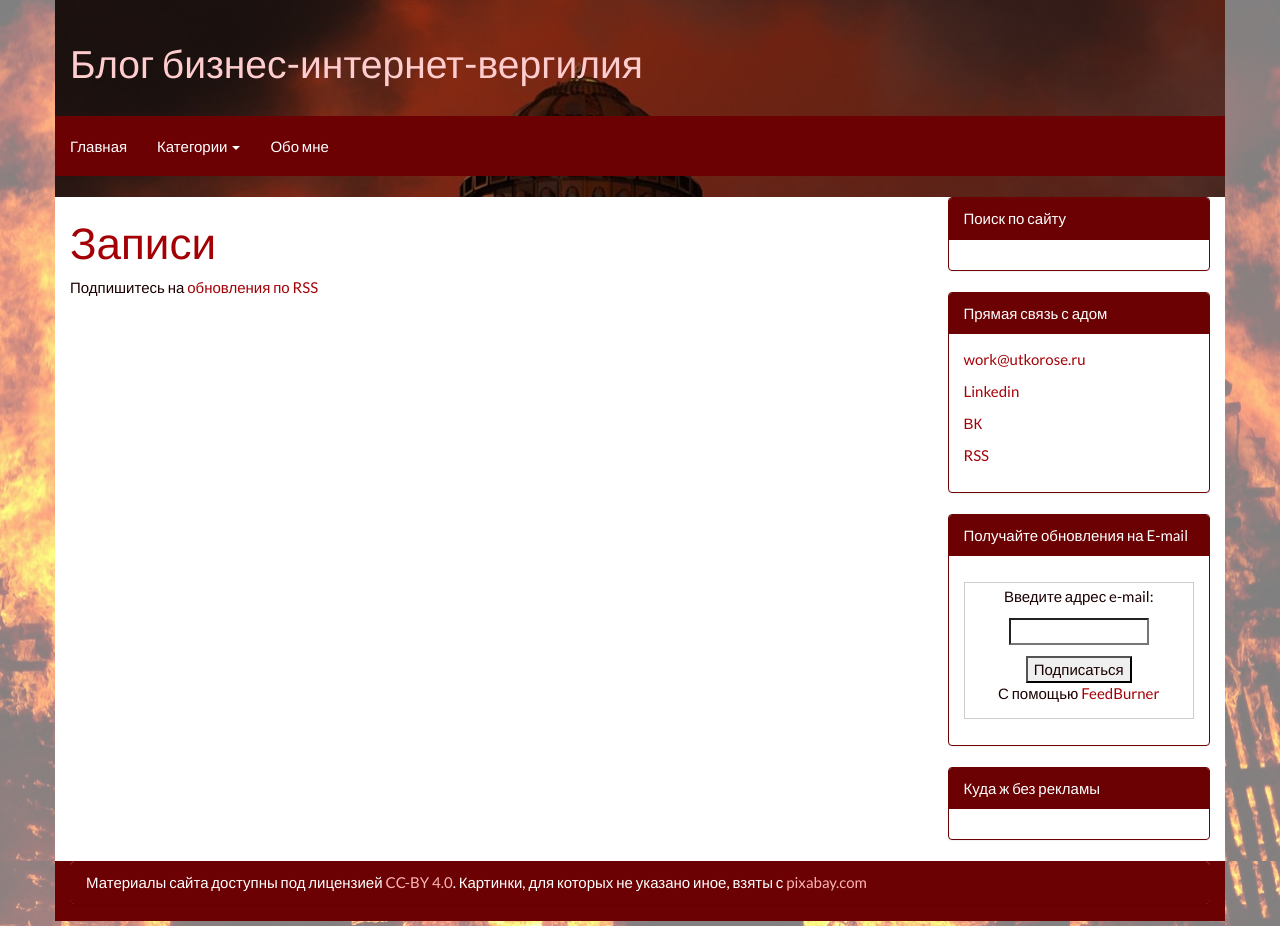
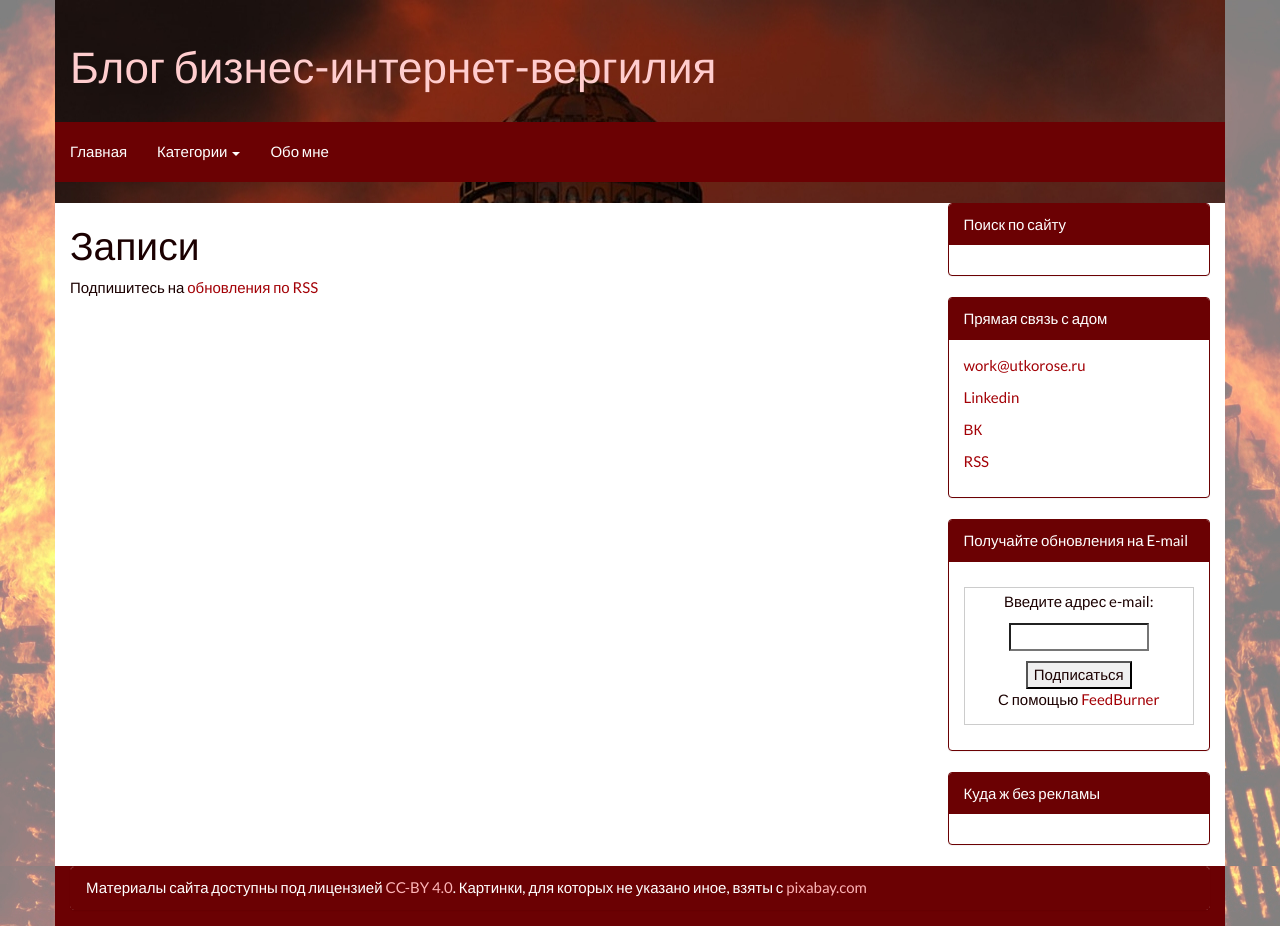
Before and after one commit to utkorose/blog-internet-vergiliy, a Jekyll site: the page built from index.html, in a window 1280 px wide. Built offline with Jekyll 4.4.1, drawn with Linux system fonts in a browser that asks for light colours.

Commit message:
Update theme.css

```diff
--- a/css/theme.css
+++ b/css/theme.css
@@ -14,7 +14,7 @@ body {
         background-size: cover;
 }
 
-h1{
+.h1{
 	color:#A30006;
 	font-size: 44px;;
 }
```
